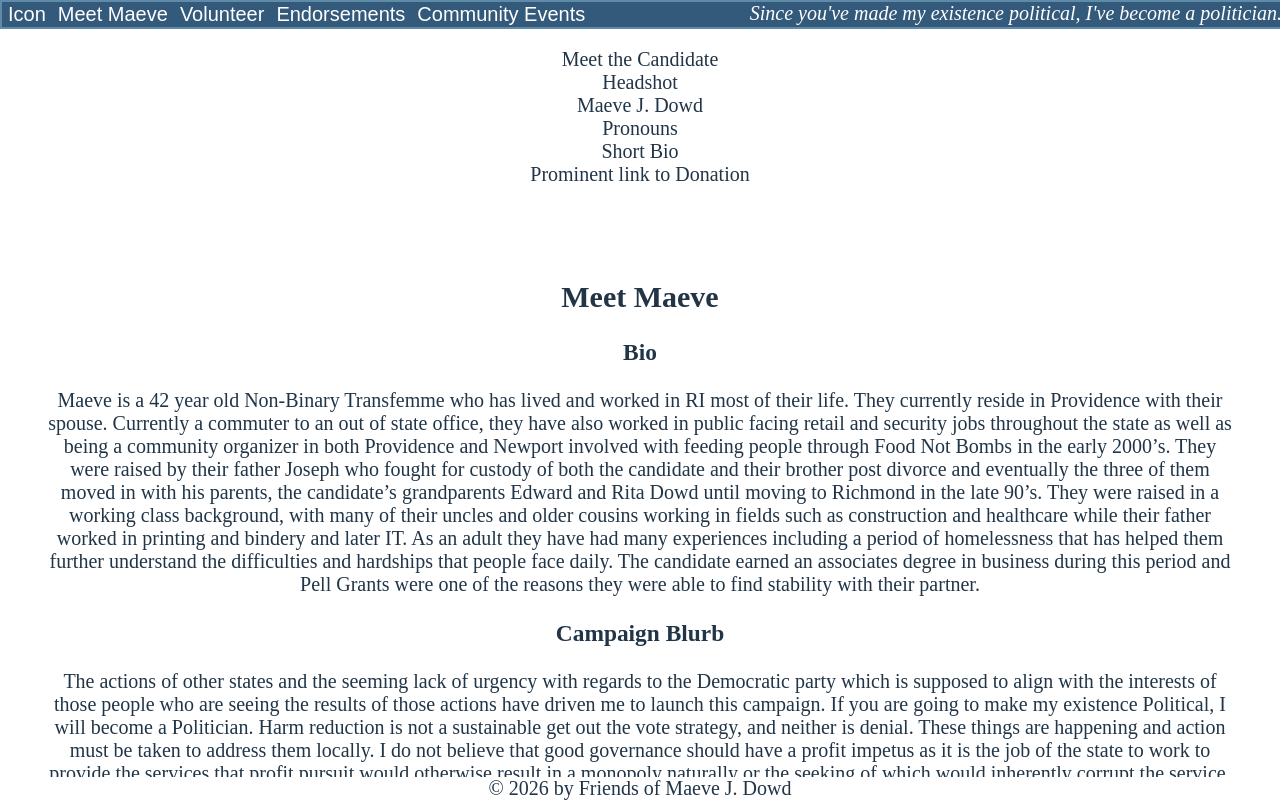
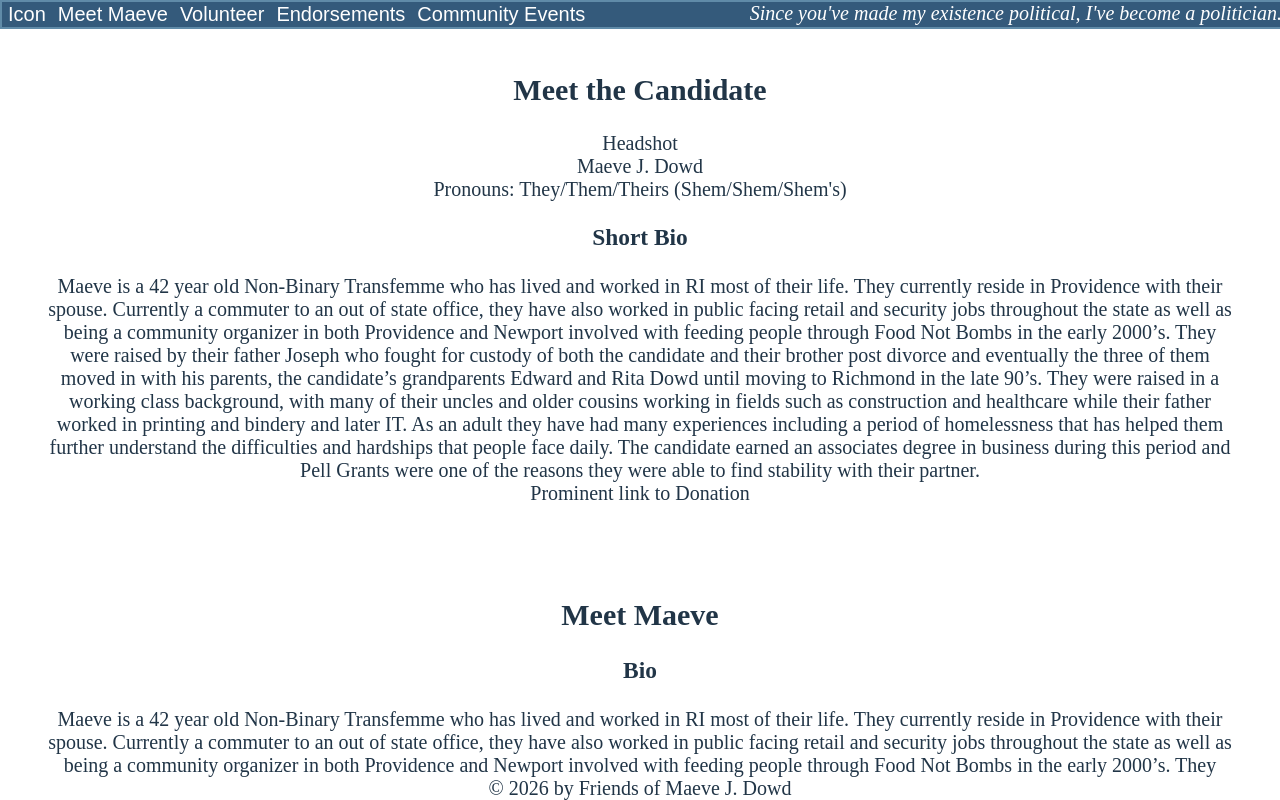
Before and after one commit to KaiReidCasey/maeve_campaign_2026, a React (Vite) app: page / in a window 1280 px wide. Shown: the top 800 px of the page. Built offline with nearby package versions, Linux system fonts and the light colour scheme.

Commit message:
Added bio to landing page, selected section header

```diff
--- a/src/LandingMainBody.tsx
+++ b/src/LandingMainBody.tsx
@@ -3,11 +3,12 @@
  */
 function LandingMainBody() {
   return <div id="landingMainBody">
-    <div>Meet the Candidate</div>
+    <h2>Meet the Candidate</h2>
     <div>Headshot</div>
     <div>Maeve J. Dowd</div>
-    <div>Pronouns</div>
-    <div>Short Bio</div>
+    <div>Pronouns: They/Them/Theirs (Shem/Shem/Shem's)</div>
+    <h3>Short Bio</h3>
+    <div>Maeve is a 42 year old Non-Binary Transfemme who has lived and worked in RI most of their life. They currently reside in Providence with their spouse. Currently a commuter to an out of state office, they have also worked in public facing retail and security jobs throughout the state as well as being a community organizer in both Providence and Newport involved with feeding people through Food Not Bombs in the early 2000’s. They were raised by their father Joseph who fought for custody of both the candidate and their brother post divorce and eventually the three of them moved in with his parents, the candidate’s grandparents Edward and Rita Dowd until moving to Richmond in the late 90’s. They were raised in a working class background, with many of their uncles and older cousins working in fields such as construction and healthcare while their father worked in printing and bindery and later IT. As an adult they have had many experiences including a period of homelessness that has helped them further understand the difficulties and hardships that people face daily.  The candidate earned an associates degree in business during this period and Pell Grants were one of the reasons they were able to find stability with their partner.</div>
     <div>Prominent link to Donation</div>
   </div>;
 }
```
